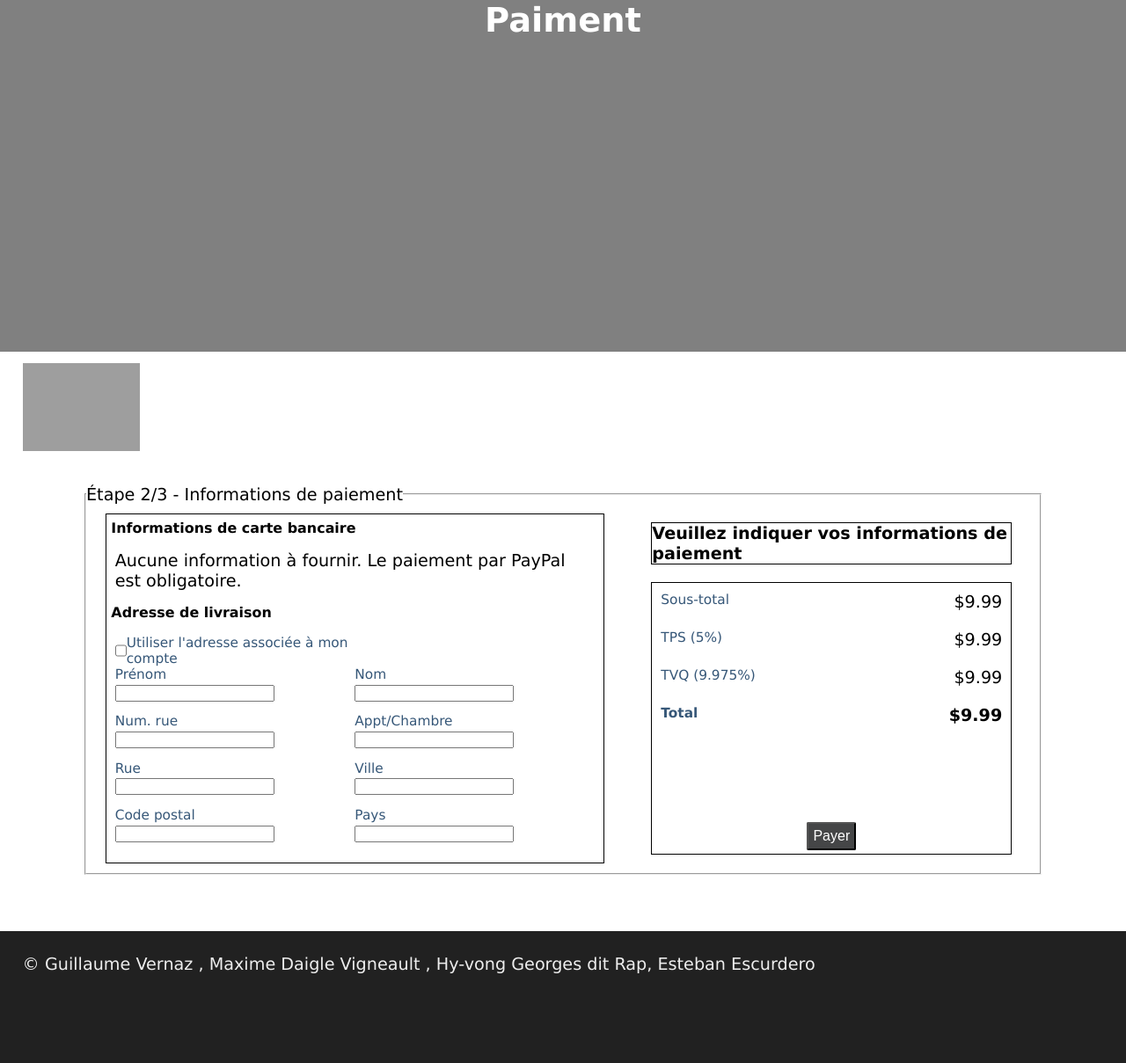
After one commit to cegepmatane/projet-web-Game-Jam-Merch-Store, a PHP site: page /paiement-2.php in a window 1280 px wide. The commit adds this page. Shown: the whole page at 88% size. Run offline with PHP 8.4, Linux system fonts and the light colour scheme; grey boxes are pictures that could not be loaded.

Commit message:
#23 Prototype paiement 2

```diff
--- a/css/style.css
+++ b/css/style.css
@@ -372,6 +372,22 @@ div div{
     flex-basis: 90%;
 }
 
+#informations-paiement h5{
+    margin: 1%;
+}
+
+.adresse-livraison{
+    display: flex;
+    flex-direction: row;
+    flex-wrap: wrap;
+}
+
+.adresse-livraison input[type=text],
+.adresse-livraison label{
+    flex-basis: 50%;
+}
+
+
 @media screen and (max-width: 1000px){
     #item{
         flex-direction: column;
--- a/paiement-1.php
+++ b/paiement-1.php
@@ -12,7 +12,7 @@ require_once CHEMIN_INCLUDE."entete.php";
 <head>
     <meta charset="utf-8" />
     <link rel="stylesheet" href="css/style.css" />
-    <title>Page Inscription</title>
+    <title>Page Paiement</title>
 </head>
 <body>
     <!--HEADER-->
@@ -27,7 +27,7 @@ require_once CHEMIN_INCLUDE."entete.php";
 
      <!--MAIN-->
      <section class="contenu-page">
-            <form method="post" id="formulaire-paiement" action="traitement-paiement.php">
+            <form method="post" id="formulaire-paiement" action="paiement-2.php">
                 <fieldset>
                     <legend>Étape 1/3 - Vérification du panier</legend>
                     <div id="informations-panier">
--- /dev/null
+++ b/paiement-2.php
@@ -0,0 +1,118 @@
+<?php
+
+include "include/configuration.php";
+
+require_once CHEMIN_ACCESSEUR."PromotemyjamDAO.php";
+require_once CHEMIN_INCLUDE."entete.php";
+
+?>
+
+<!DOCTYPE html>
+<html>
+<head>
+    <meta charset="utf-8" />
+    <link rel="stylesheet" href="css/style.css" />
+    <title>Page Paiement</title>
+    <script defer>
+        function desactiverChampsAdresse(){
+            champsAdresse = document.querySelector(".adresse-livraison").querySelectorAll("input");
+            champsAdresse.forEach(champ => {
+                if(champ.type == "text"){
+                    champ.disabled = !champ.disabled;
+                    champ.value = (champ.disabled) ? "info" : "";
+                }
+            });
+        }
+    </script>
+</head>
+<body>
+    <!--HEADER-->
+    <header>
+        <div>
+            <h1>Paiment</h1>
+        </div>
+    </header>
+    <div id="btnr">
+        <a class="bouton-retour" href="index.php"><img src="img/retour.png"></a>
+    </div>
+
+     <!--MAIN-->
+     <section class="contenu-page">
+            <form method="post" id="formulaire-paiement" action="paiement-3.php">
+                <fieldset>
+                    <legend>Étape 2/3 - Informations de paiement</legend>
+                    <div id="informations-paiement">
+                        <h5>Informations de carte bancaire</h5>
+                        <div id="informations-carte">
+                            <span>Aucune information à fournir. Le paiement par PayPal est obligatoire.</span>
+                        </div>
+                        <h5>Adresse de livraison</h5>
+                        <div class="adresse-livraison">
+                            <input type="checkbox" id="adresse-compte" name="adresse-compte" onclick="desactiverChampsAdresse();">
+                            <label for="adresse-compte">Utiliser l'adresse associée à mon compte</label>
+                            <label for="prenom">
+                                Prénom <input type="text" id="prenom" name="prenom">
+                            </label>
+
+                            <label for="nom">
+                                Nom <input type="text" id="nom" name="nom">
+                            </label>
+
+                            <label for="numero-rue">
+                                Num. rue <input type="text" id="numero-rue" name="numero-rue">
+                            </label>
+
+                            <label for="numero-appartement">
+                                Appt/Chambre <input type="text" id="numero-appartement" name="numero-appartement">
+                            </label>
+
+                            <label for="rue">
+                                Rue <input type="text" id="rue" name="rue">
+                            </label>
+
+                            <label for="ville">
+                                Ville <input type="text" id="ville" name="ville">
+                            </label>
+
+                            <label for="code-postal">
+                                Code postal <input type="text" id="code-postal" name="code-postal">
+                            </label>
+
+                            <label for="pays">
+                                Pays <input type="text" id="pays" name="pays">
+                            </label>
+                        </div>
+                    </div>
+                    <div id="informations-cote">
+                        <div id="instructions">
+                            <h4>Veuillez indiquer vos informations de paiement</h4>
+                        </div>
+                        <div id="montants">
+                            <div id="montant-sous-total">
+                                <label>Sous-total</label>
+                                <span>$9.99</span>
+                            </div>
+                            <div id="montant-tps">
+                                <label>TPS (5%)</label>
+                                <span>$9.99</span>
+                            </div>
+                            <div id="montant-tvq">
+                                <label>TVQ (9.975%)</label>
+                                <span>$9.99</span>
+                            </div>
+                            <div id="montant-total">
+                                <label>Total</label>
+                                <span>$9.99</span>
+                            </div>
+
+                            <div id="action-formulaire">
+                                <input type="submit" value="Payer" name="action-paiement-2">
+                            </div>
+                        </div>
+                    </div>
+                </fieldset>
+            </form>
+        </section>
+<?php
+    require_once CHEMIN_INCLUDE."pied-page.php";
+?>
```
Also changed, not shown: travail/iteration-2/iteration2-Hy-Vong_Georges_Dit_Rap.md (+2 -2 lines), 2 other files.
